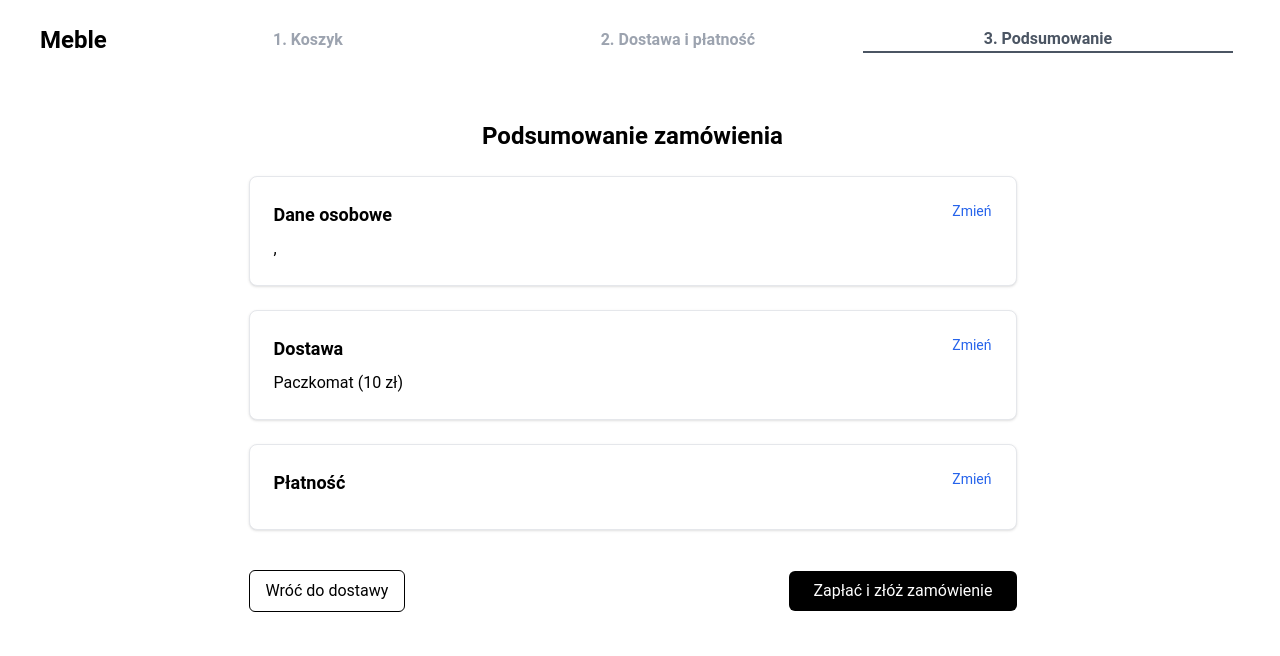
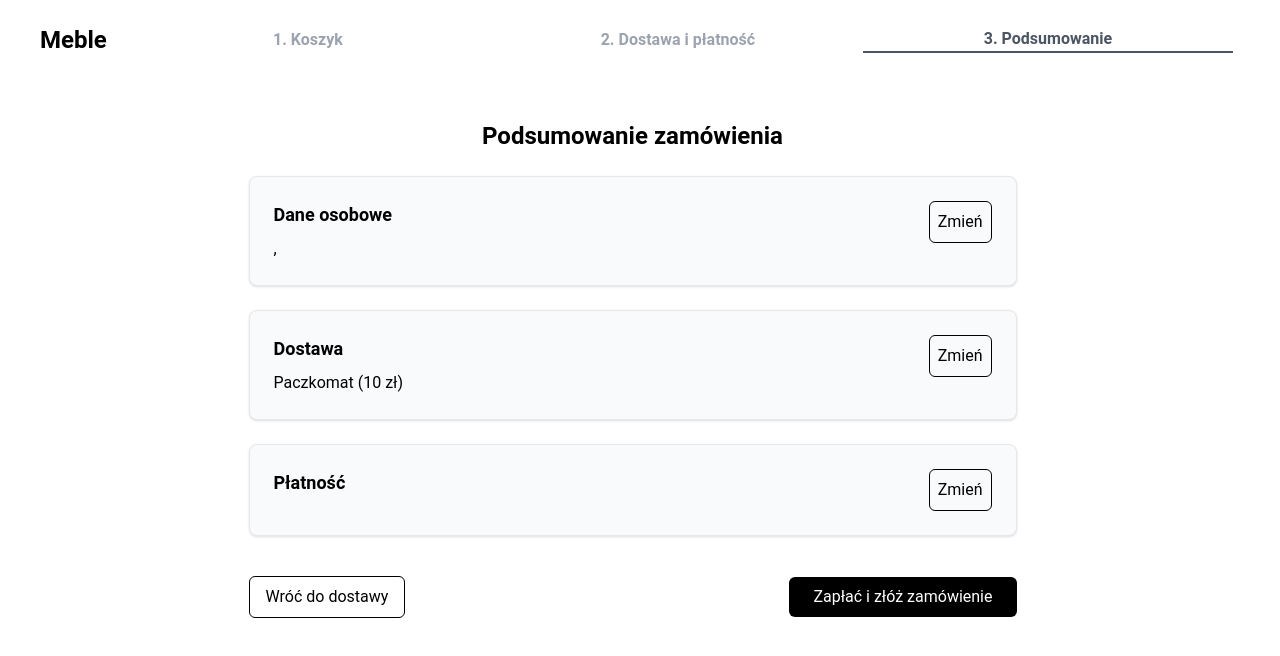
Before and after one commit to DominikSerwatka/Furniture-shop, a React (Vite) app: page /checkout/summary in a window 1280 px wide. Shown: the top 656 px of the page. Built offline with nearby package versions, Linux system fonts and the light colour scheme.

Commit message:
small fixes

```diff
--- a/src/pages/CheckoutPage.jsx
+++ b/src/pages/CheckoutPage.jsx
@@ -153,7 +153,7 @@ function CheckoutPage() {
         {chooseAddress ? (
           <div
             key={chooseAddress.id}
-            className="relative bg-white shadow rounded-lg mt-4 mb-4 p-4 border"
+            className="relative bg-gray-50 shadow rounded-lg mt-4 mb-4 p-4 border"
           >
             <h4 className="font-semibold">
               {chooseAddress.name} {chooseAddress.lastName}
@@ -167,7 +167,7 @@ function CheckoutPage() {
             <p>{chooseAddress.phoneNumber}</p>
             <p>{chooseAddress.email}</p>
             <button
-              className="absolute top-2 right-2 bg-gray-50 border p-2 rounded-md"
+              className="absolute top-2 right-2 border p-2 rounded-md hover:bg-gray-100 border-black"
               onClick={() => setIsAddressesModalOpen(true)}
               type="button"
             >
--- a/src/pages/CheckoutSummaryPage.jsx
+++ b/src/pages/CheckoutSummaryPage.jsx
@@ -11,7 +11,7 @@ function CheckoutSummaryPage() {
   return (
     <>
       <h2 className="text-2xl font-bold mb-6 text-center">Podsumowanie zamówienia</h2>
-      <section className="bg-white shadow rounded-lg p-6 mb-6 border">
+      <section className="bg-gray-50 shadow rounded-lg p-6 mb-6 border">
         <div className="flex justify-between items-start">
           <div>
             <h3 className="text-lg font-semibold mb-2">Dane osobowe</h3>
@@ -24,31 +24,31 @@ function CheckoutSummaryPage() {
               {userData.street} {userData.houseNumber}, {userData.postalCode} {userData.city}
             </p>
           </div>
-          <Link to="/checkout/orderring" className="text-blue-600 hover:underline text-sm">
+          <Link to="/checkout/orderring" className="border p-2 rounded-md hover:bg-gray-100 border-black">
             Zmień
           </Link>
         </div>
       </section>
 
-      <section className="bg-white shadow rounded-lg p-6 mb-6 border">
+      <section className="bg-gray-50 shadow rounded-lg p-6 mb-6 border">
         <div className="flex justify-between items-start">
           <div>
             <h3 className="text-lg font-semibold mb-2">Dostawa</h3>
             <p>{deliveryMethod === 'kurier' ? 'Kurier (15 zł)' : 'Paczkomat (10 zł)'}</p>
           </div>
-          <Link to="/checkout/orderring" className="text-blue-600 hover:underline text-sm">
+          <Link to="/checkout/orderring" className="border p-2 rounded-md hover:bg-gray-100 border-black">
             Zmień
           </Link>
         </div>
       </section>
 
-      <section className="bg-white shadow rounded-lg p-6 mb-6 border">
+      <section className="bg-gray-50 shadow rounded-lg p-6 mb-6 border">
         <div className="flex justify-between items-start">
           <div>
             <h3 className="text-lg font-semibold mb-2">Płatność</h3>
             <p>{paymentMethod === 'blik' ? 'BLIK' : paymentMethod}</p>
           </div>
-          <Link to="/checkout/orderring" className="text-blue-600 hover:underline text-sm">
+          <Link to="/checkout/orderring" className="border p-2 rounded-md hover:bg-gray-100 border-black">
             Zmień
           </Link>
         </div>
```
